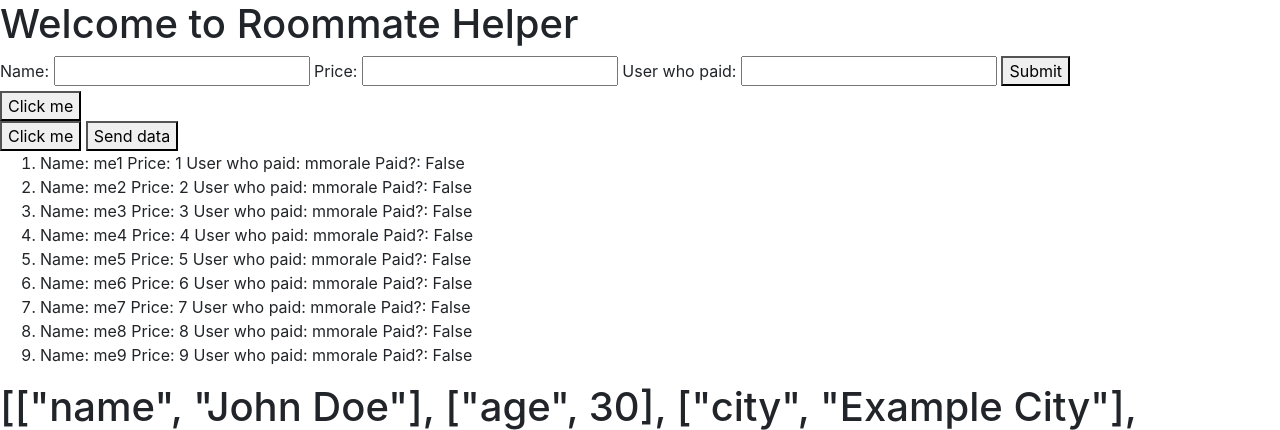
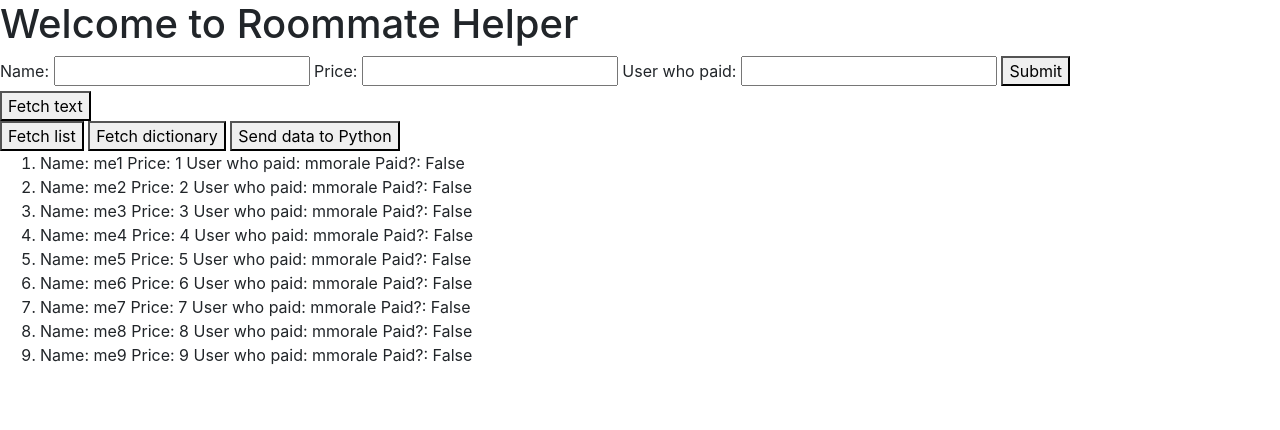
Before and after one commit to beknobloch/Roommate-Helper, a Flask app: page / in a window 1280 px wide. Shown: the top 430 px of the page. Run offline with Flask 3, Linux system fonts and the light colour scheme.

Commit message:
Update index.html

```diff
--- a/templates/index.html
+++ b/templates/index.html
@@ -28,11 +28,12 @@
         <button type="button" onclick="sendData()">Submit</button>
     </form>
 
-    <button id="button1">Click me</button>
+    <button id="button1">Fetch text</button>
     <div id="output1"></div>
 
-    <button id="button2">Click me</button>
-    <button id="sendButton">Send data</button>
+    <button id="button2">Fetch list</button>
+    <button id="button3">Fetch dictionary</button>
+    <button id="sendButton">Send data to Python</button>
     <div id="output2"></div>
 
     <ol id="list"></ol>
@@ -102,7 +103,7 @@
         }
         document.getElementById('button1').addEventListener('click', fetchText)
         document.getElementById('button2').addEventListener('click', function(){fetchList('/pass_list')})
-        fetchDict()
+        document.getElementById('button3').addEventListener('click', fetchDict)
         fetchList('/pass_list')
 
         document.getElementById('sendButton').addEventListener('click', sendData)
```
